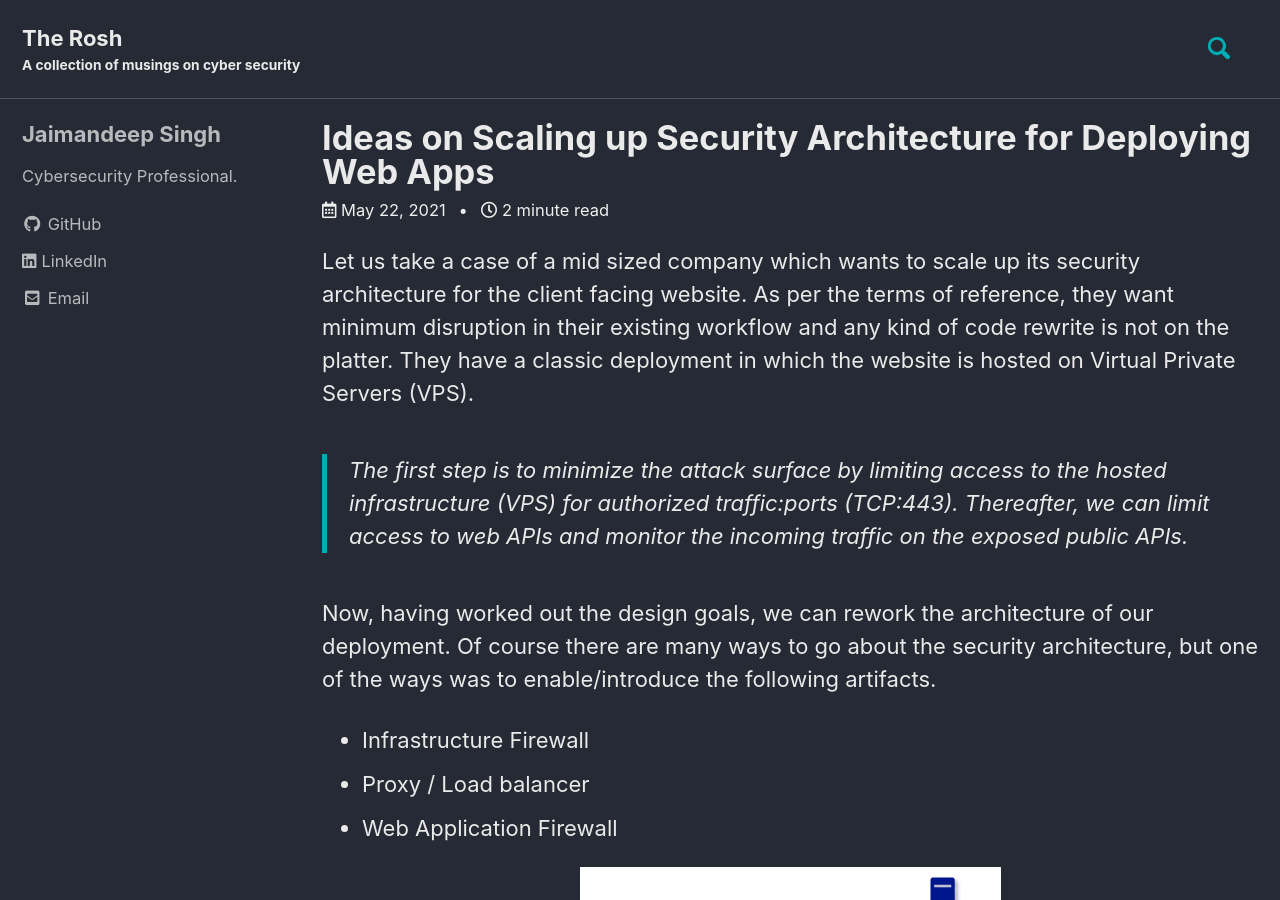
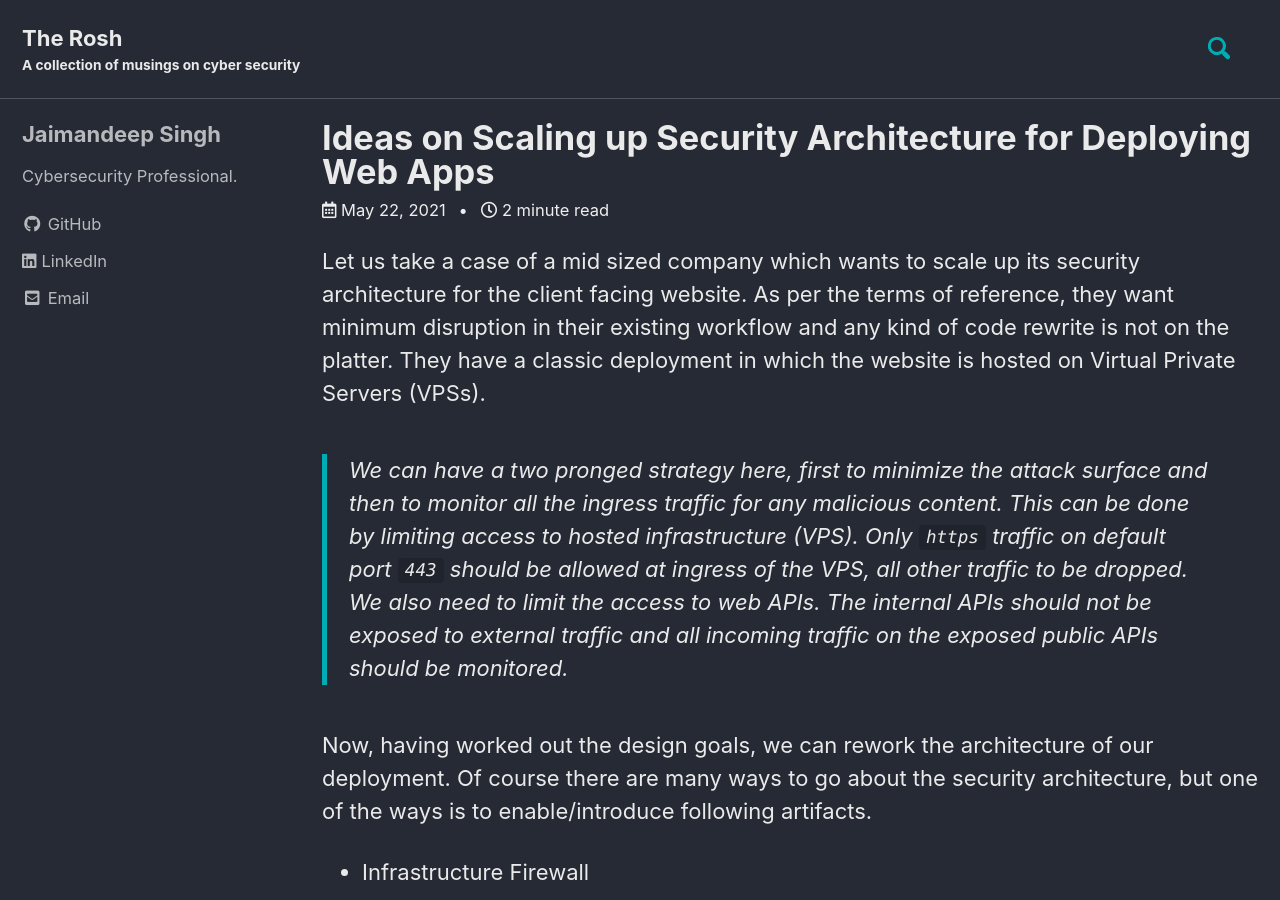
Before and after one commit to cyber-rosh/musings-bak, a Jekyll site: the page built from _posts/2021-05-22-web-apps.md, in a window 1280 px wide and 900 px high. Built offline with Jekyll 4.4.1, drawn with Linux system fonts in a browser that asks for light colours; cached includes are drawn as plain includes.

Commit message:
ammended post

```diff
--- a/_posts/2021-05-22-web-apps.md
+++ b/_posts/2021-05-22-web-apps.md
@@ -4,11 +4,11 @@ title:  "Ideas on Scaling up Security Architecture for Deploying Web Apps"
 ---
 
 
-Let us take a case of a mid sized company which wants to scale up its security architecture for the client facing website. As per the terms of reference, they want minimum disruption in their existing workflow and any kind of code rewrite is not on the platter. They have a classic deployment in which the website is hosted on Virtual Private Servers (VPS).
+Let us take a case of a mid sized company which wants to scale up its security architecture for the client facing website. As per the terms of reference, they want minimum disruption in their existing workflow and any kind of code rewrite is not on the platter. They have a classic deployment in which the website is hosted on Virtual Private Servers (VPSs).
 
->The first step is to minimize the attack surface by limiting access to the hosted infrastructure (VPS) for authorized traffic:ports *(TCP:443)*. Thereafter, we can limit access to web APIs and monitor the incoming traffic on the exposed public APIs.
+>We can have a two pronged strategy here, first to minimize the attack surface and then to monitor all the ingress traffic for any malicious content. This can be done by limiting access to hosted infrastructure (VPS). Only `https` traffic on default port `443` should be allowed at ingress of the VPS, all other traffic to be dropped. We also need to limit the access to web APIs. The internal APIs should not be exposed to external traffic and all incoming traffic on the exposed public APIs should be monitored.
 
-Now, having worked out the design goals, we can rework the architecture of our deployment. Of course there are many ways to go about the security architecture, but one of the ways was to enable/introduce the following artifacts.
+Now, having worked out the design goals, we can rework the architecture of our deployment. Of course there are many ways to go about the security architecture, but one of the ways is to enable/introduce following artifacts.
 
 {{site.data.alerts.callout_default}}
  - Infrastructure Firewall
```
